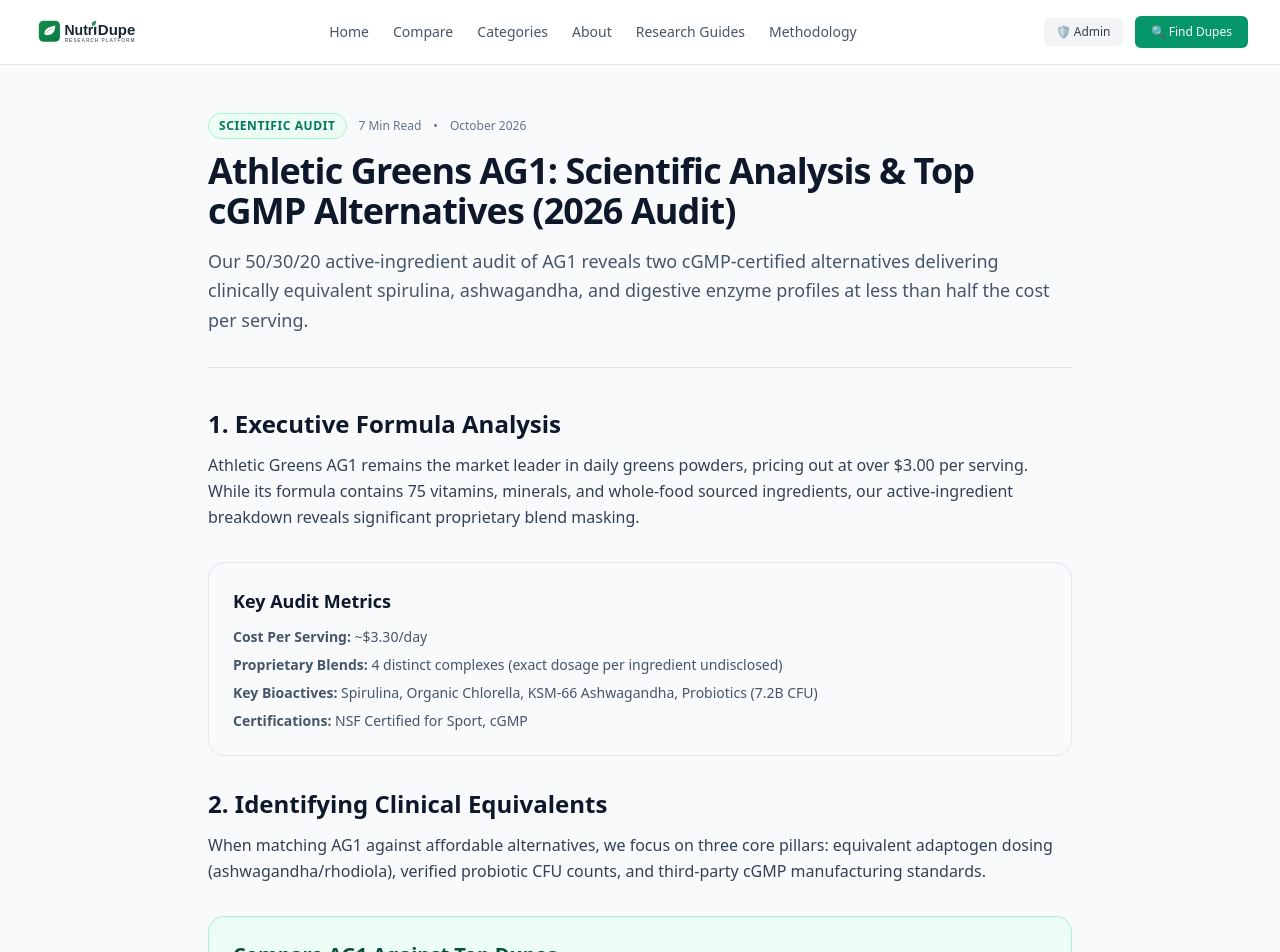
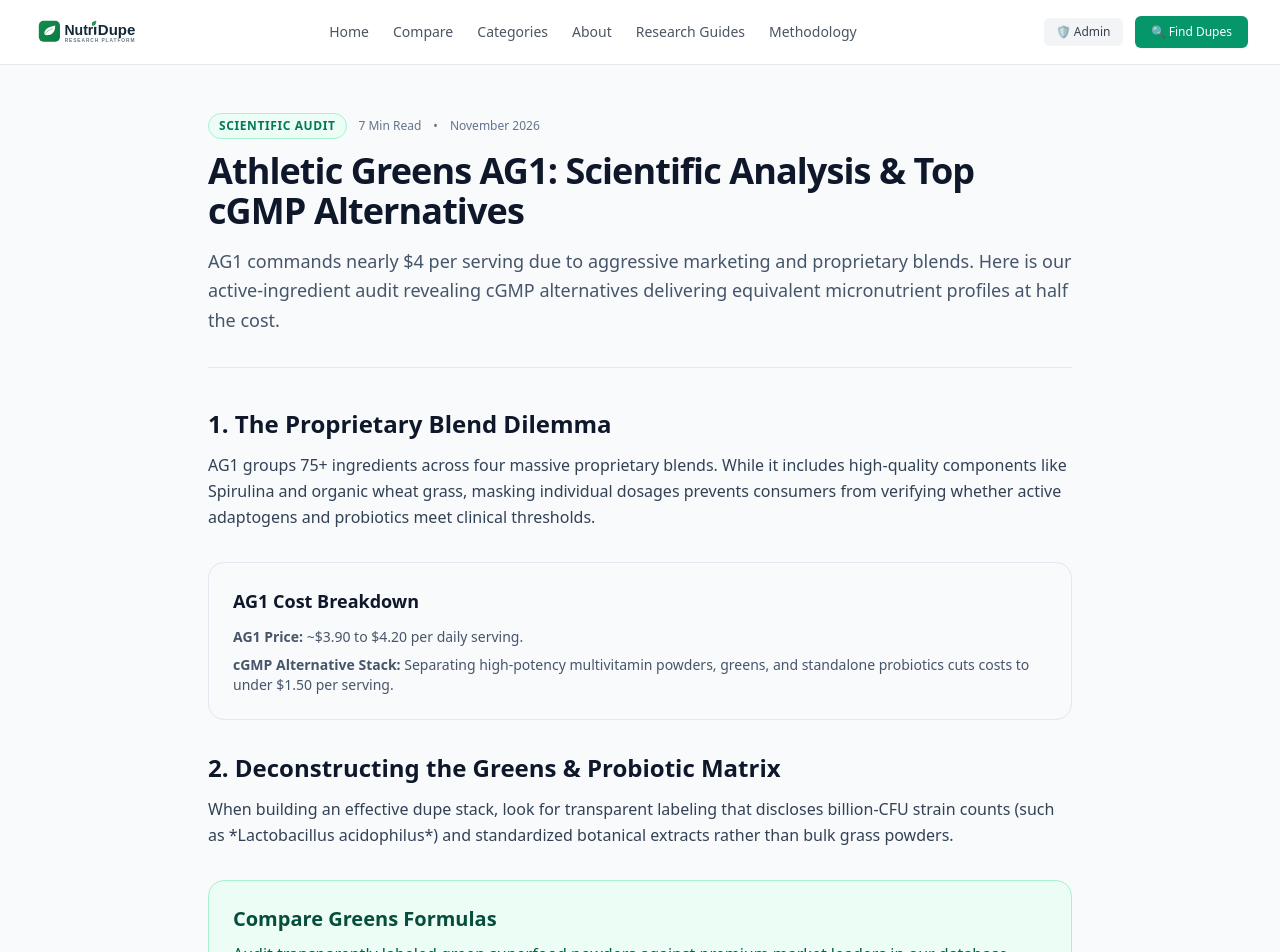
Before and after one commit to Jalil63/nutridupe, a Next.js app: page /research-guides/athletic-greens-ag1-audit in a window 1280 px wide. Shown: the top 952 px of the page. Built offline with nearby package versions, Linux system fonts and the light colour scheme.

Commit message:
Rename AG1AuditPage to AG1AuditGuide and update content

```diff
--- a/app/research-guides/athletic-greens-ag1-audit/page.tsx
+++ b/app/research-guides/athletic-greens-ag1-audit/page.tsx
@@ -1,61 +1,59 @@
 import React from 'react';
 import Link from 'next/link';
 
-export default function AG1AuditPage() {
+export default function AG1AuditGuide() {
   return (
     <article className="max-w-4xl mx-auto px-4 py-12 text-slate-800">
-      <header className="mb-10 border-b pb-8">
+      <header className="mb-10 border-b border-slate-200 pb-8">
         <div className="flex items-center gap-3 text-xs text-slate-500 mb-3">
           <span className="bg-emerald-50 text-emerald-700 font-bold uppercase tracking-wider px-2.5 py-1 rounded-full border border-emerald-200">
             Scientific Audit
           </span>
           <span>7 Min Read</span>
           <span>•</span>
-          <span>October 2026</span>
+          <span>November 2026</span>
         </div>
         <h1 className="text-3xl sm:text-4xl font-extrabold tracking-tight text-slate-900 mb-4">
-          Athletic Greens AG1: Scientific Analysis & Top cGMP Alternatives (2026 Audit)
+          Athletic Greens AG1: Scientific Analysis & Top cGMP Alternatives
         </h1>
         <p className="text-slate-600 text-lg leading-relaxed">
-          Our 50/30/20 active-ingredient audit of AG1 reveals two cGMP-certified alternatives delivering clinically equivalent spirulina, ashwagandha, and digestive enzyme profiles at less than half the cost per serving.
+          AG1 commands nearly $4 per serving due to aggressive marketing and proprietary blends. Here is our active-ingredient audit revealing cGMP alternatives delivering equivalent micronutrient profiles at half the cost.
         </p>
       </header>
 
       <section className="space-y-8 text-slate-700 leading-relaxed">
         <div>
-          <h2 className="text-2xl font-bold text-slate-900 mb-3">1. Executive Formula Analysis</h2>
+          <h2 className="text-2xl font-bold text-slate-900 mb-3">1. The Proprietary Blend Dilemma</h2>
           <p>
-            Athletic Greens AG1 remains the market leader in daily greens powders, pricing out at over $3.00 per serving. While its formula contains 75 vitamins, minerals, and whole-food sourced ingredients, our active-ingredient breakdown reveals significant proprietary blend masking.
+            AG1 groups 75+ ingredients across four massive proprietary blends. While it includes high-quality components like Spirulina and organic wheat grass, masking individual dosages prevents consumers from verifying whether active adaptogens and probiotics meet clinical thresholds.
           </p>
         </div>
 
         <div className="bg-slate-50 p-6 rounded-2xl border border-slate-200">
-          <h3 className="text-lg font-bold text-slate-900 mb-3">Key Audit Metrics</h3>
+          <h3 className="text-lg font-bold text-slate-900 mb-3">AG1 Cost Breakdown</h3>
           <ul className="space-y-2 text-sm text-slate-600">
-            <li><strong>Cost Per Serving:</strong> ~$3.30/day</li>
-            <li><strong>Proprietary Blends:</strong> 4 distinct complexes (exact dosage per ingredient undisclosed)</li>
-            <li><strong>Key Bioactives:</strong> Spirulina, Organic Chlorella, KSM-66 Ashwagandha, Probiotics (7.2B CFU)</li>
-            <li><strong>Certifications:</strong> NSF Certified for Sport, cGMP</li>
+            <li><strong>AG1 Price:</strong> ~$3.90 to $4.20 per daily serving.</li>
+            <li><strong>cGMP Alternative Stack:</strong> Separating high-potency multivitamin powders, greens, and standalone probiotics cuts costs to under $1.50 per serving.</li>
           </ul>
         </div>
 
         <div>
-          <h2 className="text-2xl font-bold text-slate-900 mb-3">2. Identifying Clinical Equivalents</h2>
+          <h2 className="text-2xl font-bold text-slate-900 mb-3">2. Deconstructing the Greens & Probiotic Matrix</h2>
           <p>
-            When matching AG1 against affordable alternatives, we focus on three core pillars: equivalent adaptogen dosing (ashwagandha/rhodiola), verified probiotic CFU counts, and third-party cGMP manufacturing standards.
+            When building an effective dupe stack, look for transparent labeling that discloses billion-CFU strain counts (such as *Lactobacillus acidophilus*) and standardized botanical extracts rather than bulk grass powders.
           </p>
         </div>
 
         <div className="bg-emerald-50 border border-emerald-200 p-6 rounded-2xl mt-8">
-          <h3 className="text-xl font-bold text-emerald-900 mb-2">Compare AG1 Against Top Dupes</h3>
+          <h3 className="text-xl font-bold text-emerald-900 mb-2">Compare Greens Formulas</h3>
           <p className="text-emerald-800 mb-4">
-            See ingredient match percentages and price-per-gram savings in our interactive comparison engine.
+            Audit transparently labeled green superfood powders against premium market leaders in our database.
           </p>
           <Link
             href="/compare"
             className="inline-block bg-emerald-600 text-white font-semibold px-6 py-3 rounded-xl hover:bg-emerald-700 transition-colors"
           >
-            Launch AG1 Comparison &rarr;
+            Launch Comparison Engine &rarr;
           </Link>
         </div>
       </section>
```
